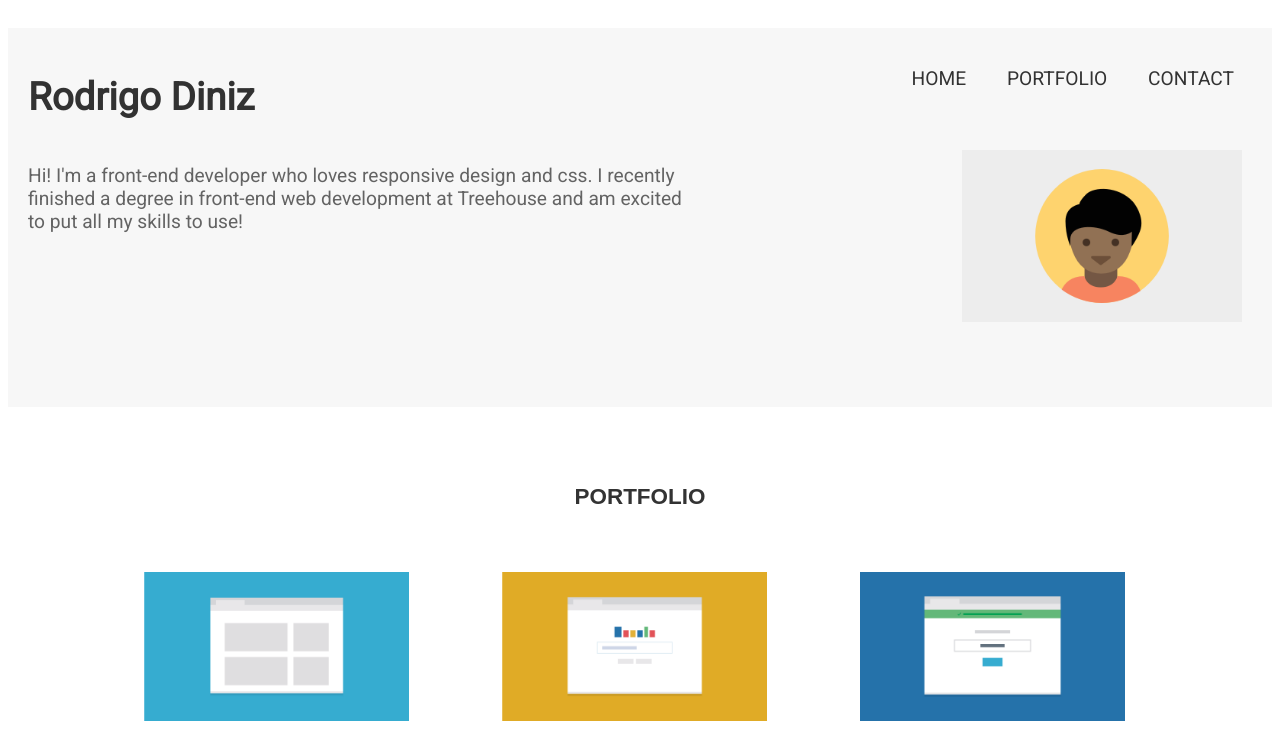
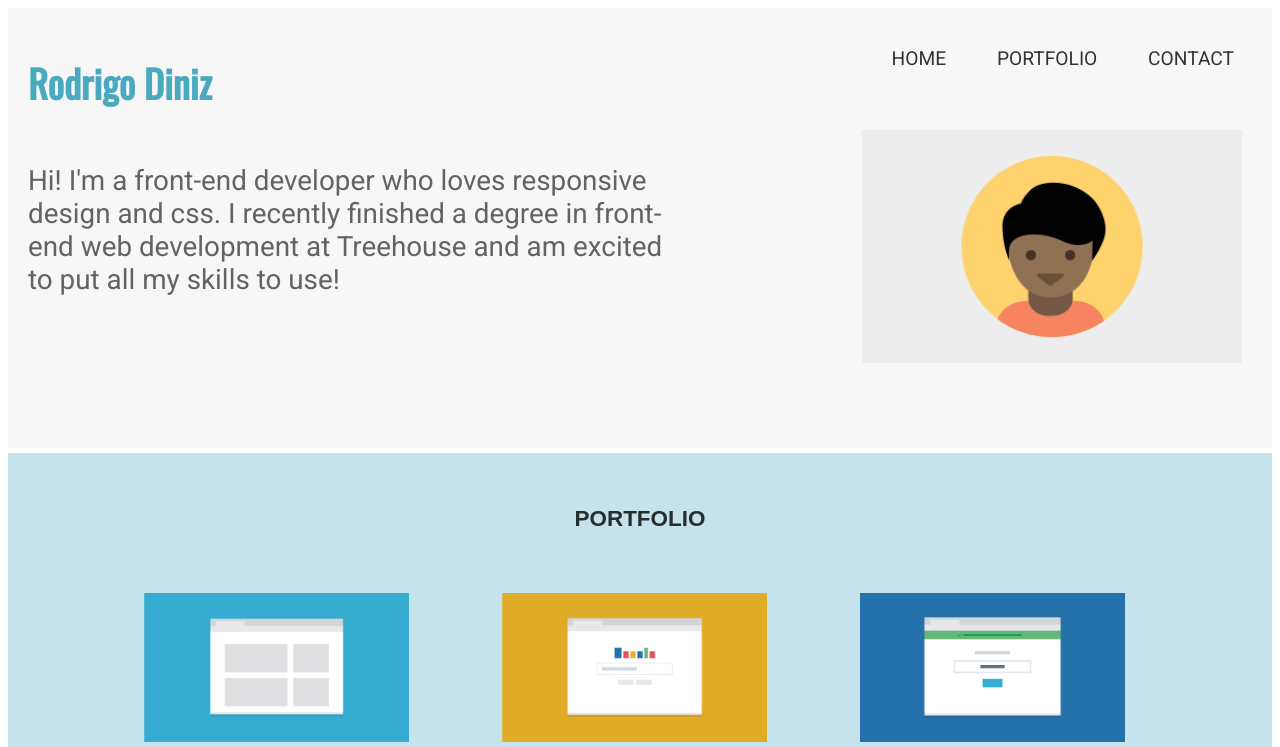
Before and after one commit to dezcool/techdegree-project-2, a plain HTML site: page index.html in a window 1280 px wide. Shown: the top 747 px of the page. Drawn offline with nearby package versions, Linux system fonts and the light colour scheme.

Commit message:
Extra Credit
Added background colors to website sections, changed the color of the 'student name' text, added a second Google font and applied it to the 'student name' text, added additional styling to the website links in 768px and 1024px.

```diff
--- a/css/styles.css
+++ b/css/styles.css
@@ -1,5 +1,3 @@
-
-/* Web Fonts */
 
 
 /* Base Styles */
@@ -19,7 +17,7 @@ header {
 
   background-color: rgba(0,0,0,.03);
   padding: 20px 10px;
-  margin: 20px auto;
+  margin: 0 auto;
   display: block;
 		text-align: center;
 }
@@ -39,9 +37,15 @@ header li {
 }
 
 main {
+  background-color: rgba(28, 149, 176, 0.26);
   text-align: center;
   padding: 30px;
   margin: 0 auto;
+}
+
+h1 {
+  font-family: 'Oswald', sans-serif;
+  color: rgba(28, 149, 176, 0.8);
 }
 
 h3 {
@@ -56,19 +60,26 @@ p {
   color: rgba(0,0,0,.6);
 }
 
-a:link {
-  text-decoration: none;
-}
-
 footer {
-  background-color: rgba(0,0,0,.03);
+  background-color: rgba(0,0,0,.09);
   width: 100%;
   padding: 40px 30px;
   text-align: center;
 }
 
+/* Pseudo Classes */
+
+a:link {
+  text-decoration: none;
+
+}
 
 /* Classes */
+
+.header-text {
+  font-size: 1.20em;
+  padding: 0 20px;
+}
 
 .col {
   padding-top: 30px;
@@ -99,6 +110,8 @@ margin-bottom: 40px;
 }
 
 .left-footer {
+  font-family: 'Oswald', sans-serif;
+    color: rgba(28, 149, 176, 0.9);
   float: left;
   width: 50%;
 }
@@ -138,7 +151,7 @@ header li {
     text-transform: uppercase;
     background-color: inherit;
     text-align: center;
-    padding: 10px;
+    padding: 0;
     margin: 8px;
   }
 
@@ -163,8 +176,19 @@ h4 li {
     list-style: none;
     text-transform: uppercase;
     background-color: inherit;
-    padding: 0 12px;
+    padding: 0 0;
     margin: 0;
+  }
+
+  a:link {
+
+  padding: 10px;
+
+  }
+
+  a:hover {
+    padding: 10px;
+    background-color: rgba(28, 149, 176, 0.26);
   }
 
 .top {
@@ -193,6 +217,7 @@ h4 li {
   }
 
   .intro-img {
+    width: 320px;
     padding-left: 1em;
     padding-left: 10px;
     padding-right: 10px;
@@ -271,6 +296,20 @@ header li {
     margin: 8px;
   }
 
+  footer p {
+    padding-left: 5em;
+    padding-right: 5em;
+  }
+
+
+  .intro-img {
+    width: 400px;
+  }
+
+  .header-text {
+    font-size: 1.45em;
+  }
+
   .block-one,
   .block-two,
   .block-three,
--- a/index.html
+++ b/index.html
@@ -4,7 +4,7 @@
     <meta charset="utf-8">
     <title>RD's Project 2</title>
     <link rel="stylesheet" href="css/styles.css">
-  <link href="https://fonts.googleapis.com/css?family=Roboto" rel="stylesheet">
+  <link href="https://fonts.googleapis.com/css?family=Oswald|Roboto" rel="stylesheet">
     <meta name="viewport" content="width=device-width", initial-scale=1.0>
   </head>
   <body>
```
